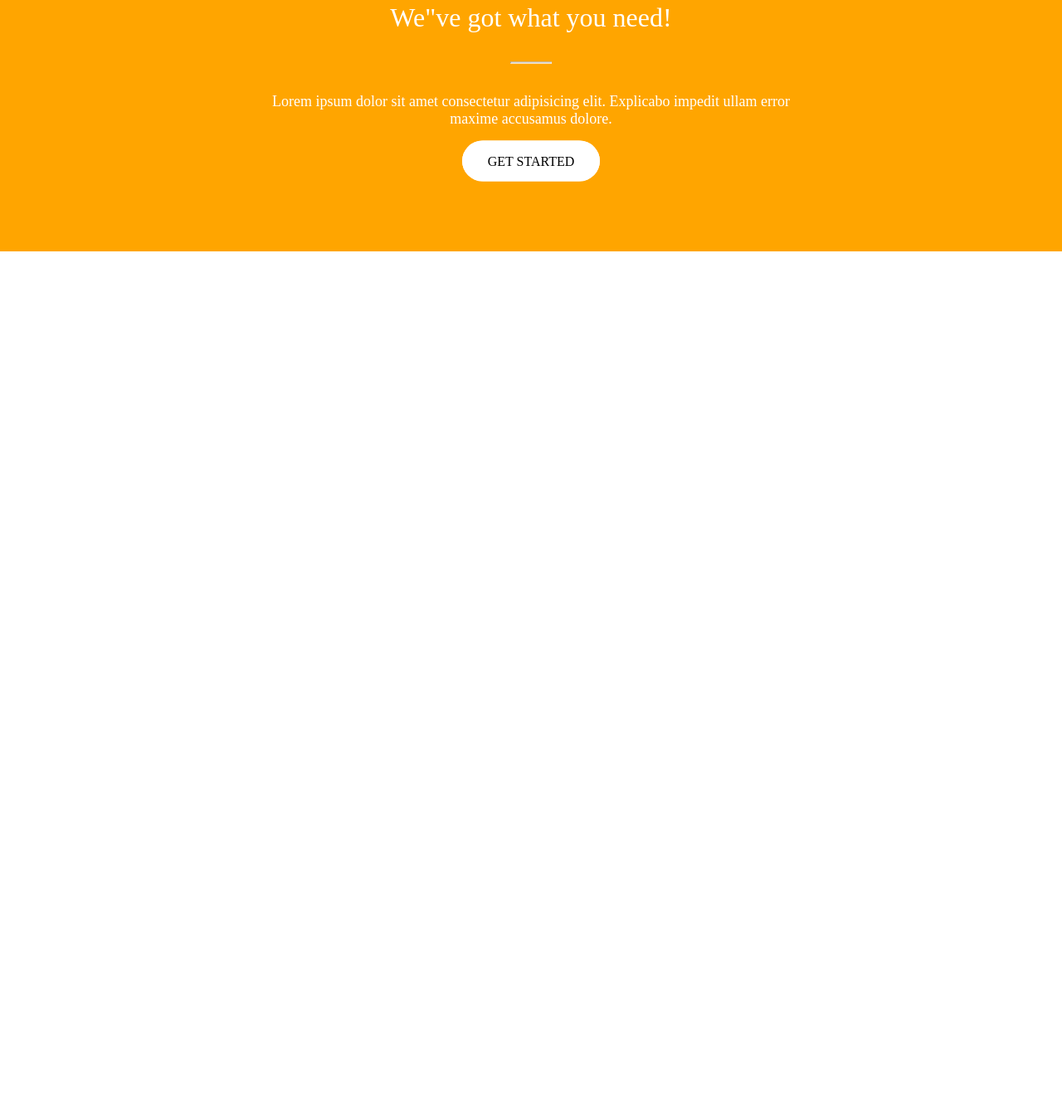
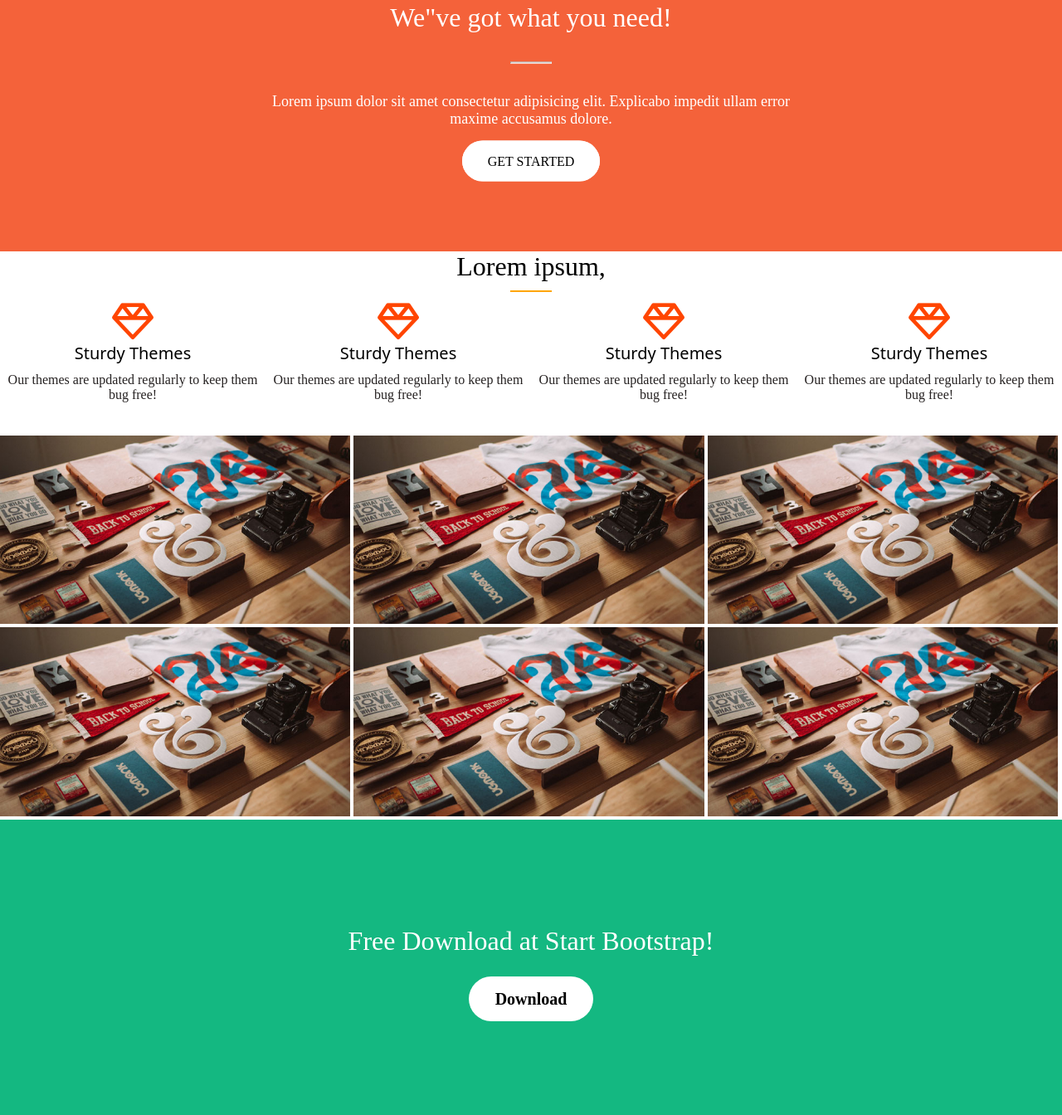
Before and after one commit to Seyfaddin1/03.12.22, a plain HTML site: page index.html in a window 1280 px wide. Shown: the part 897-2241 px from the top of the page at 83% size. Before the commit the page ends 1200 px from the top, so only its background shows below. Drawn offline with Linux system fonts and the light colour scheme.

Commit message:
first commit

```diff
--- a/css/style.css
+++ b/css/style.css
@@ -16,7 +16,7 @@ a {
     left: 0%;
     width: 100%;
     z-index: 1;
-
+    position: fixed;
 
 }
 
@@ -118,7 +118,7 @@ a {
 .page{
     width: 100%;
     height: 50vh;
-    background-color: orange;
+    background-color: rgb(244, 98, 58);
     position: relative;
 }
 .page .txt-1{
@@ -160,3 +160,90 @@ a {
     color: azure;
     border: none;
 }
+
+/* 3 cu sehife */
+.page-section{
+}
+
+
+.page-section .txt-centre h1{
+    color: black;
+    font-size: 2rem;
+    font-weight: 500;
+    text-align: center;
+}
+.page-section .txt-centre hr{
+    width:  50px;
+    margin: 10px auto;
+    border: none;
+    height: 2px;
+    background-color: orange;
+
+}
+.page-section .boxes12{
+
+}
+.page-section .boxes12 .icons{
+    display: flex;
+
+}
+.page-section  .boxes12 .icon i{
+    color: orangered;
+    font-size: 50px;
+}
+.page-section  .boxes12 .icon{
+    text-align: center;
+}
+.page-section  .boxes12 .icon h1{
+    color: black;
+    margin-bottom: 10px;
+    font-size: 20px;
+    font-weight: 500;
+    font-family: system-ui, -apple-system, BlinkMacSystemFont, 'Segoe UI', Roboto, Oxygen, Ubuntu, Cantarell, 'Open Sans', 'Helvetica Neue', sans-serif;
+
+}
+.page-section  .boxes12 .icons .icon p{
+    color: rgb(37, 33, 33);
+    font-size: 16px;
+    font-weight: 400;
+
+}
+.portfolio-picture{
+  margin-top: 40px;
+}
+
+.portfolio-picture .picture img{
+
+    width: 33%;
+
+
+
+}
+.portfolio-section{
+    background-color: rgb(20, 184, 129);
+    padding: 8rem;
+}
+.portfolio-section .context{
+    text-align: center;
+}
+.portfolio-section .context h1{
+    margin-bottom: 40px;
+    color: white;
+    font-size: 32px;
+    font-weight: 400;
+}
+.portfolio-section .context a{
+    text-decoration: none;
+    padding: 16px 32px;
+    color: black;
+    background-color: white;
+    border-radius: 30px;
+    font-size: 20px;
+    font-weight: 600;
+    transition: 0.6s;
+
+}
+.portfolio-section .context a:hover{
+    background-color: orange;
+  color:#fff
+}
--- a/index.html
+++ b/index.html
@@ -7,6 +7,10 @@
     <meta name="viewport" content="width=device-width, initial-scale=1.0">
     <title>Document</title>
     <link rel="stylesheet" href="css/style.css">
+    <link rel="stylesheet" href="https://cdnjs.cloudflare.com/ajax/libs/font-awesome/6.2.1/css/all.min.css"
+        integrity="sha512-MV7K8+y+gLIBoVD59lQIYicR65iaqukzvf/nwasF0nqhPay5w/9lJmVM2hMDcnK1OnMGCdVK+iQrJ7lzPJQd1w=="
+        crossorigin="anonymous" referrerpolicy="no-referrer" />
+
 </head>
 
 <body>
@@ -30,6 +34,7 @@
 
     </header>
     <!-- header end -->
+
     <section class="section-one">
         <div class="box-text">
             <h1>Your Favorite Place for Free Bootstrap Themes</h1>
@@ -37,10 +42,9 @@
             <p>Start Bootstrap can help you build better websites using the Bootstrap framework! Just download a theme
                 and start customizing, no strings attached!</p>
             <button>FIND OUT MORE</button>
-
-
         </div>
     </section>
+
     <section class="master">
     </section>
     <section class="page">
@@ -53,6 +57,67 @@
         </div>
     </section>
 
+    <!-- 3cu sehife -->
+
+    <section>
+        <div class="page-section">
+            <div class="txt-centre">
+                <h1>
+                    Lorem ipsum,
+                </h1>
+                <hr>
+            </div>
+            <div class="boxes12">
+                <div class="icons">
+                    <div class="icon">
+                        <i class="fa-regular fa-gem"></i>
+                        <h1>Sturdy Themes</h1>
+                        <p>Our themes are updated regularly to keep them bug free!</p>
+                    </div>
+                    <div class="icon">
+                        <i class="fa-regular fa-gem"></i>
+                        <h1>Sturdy Themes</h1>
+                        <p>Our themes are updated regularly to keep them bug free!</p>
+
+                    </div>
+                    <div class="icon">
+                        <i class="fa-regular fa-gem"></i>
+                        <h1>Sturdy Themes</h1>
+                        <p>Our themes are updated regularly to keep them bug free!</p>
+                    </div>
+                    <div class="icon">
+                        <i class="fa-regular fa-gem"></i>
+                        <h1>Sturdy Themes</h1>
+                        <p>Our themes are updated regularly to keep them bug free!</p>
+                    </div>
+                </div>
+            </div>
+
+        </div>
+    </section>
+    <!-- page-section end -->
+    <!-- prtfolio- picture -->
+    <section class="portfolio-picture">
+        <div class="picture">
+            <img src="./image/1.jpg" alt="">
+            <img src="./image/1.jpg" alt="">
+            <img src="./image/1.jpg" alt="">
+            <img src="./image/1.jpg" alt="">
+            <img src="./image/1.jpg" alt="">
+            <img src="./image/1.jpg" alt="">
+        </div>
+    </section>
+
+    <!-- portfolio-section  -->
+
+    <section class="portfolio-section">
+        <div class="context">
+            <h1>Free Download at Start Bootstrap!</h1>
+            <a href="#">Download</a>
+        </div>
+
+    </section>
+
 
 
 </body>
```
Also changed, not shown: image/1.jpg (added).
